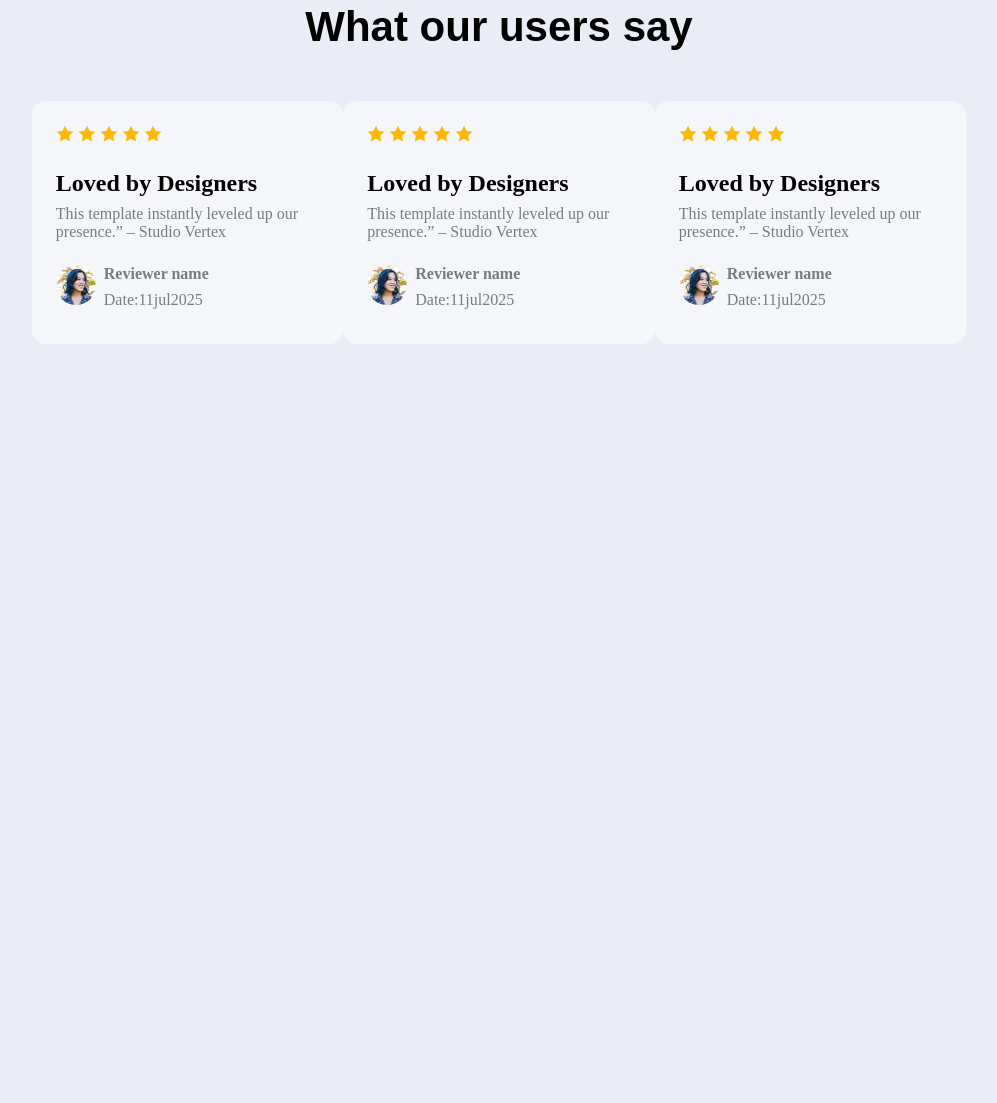
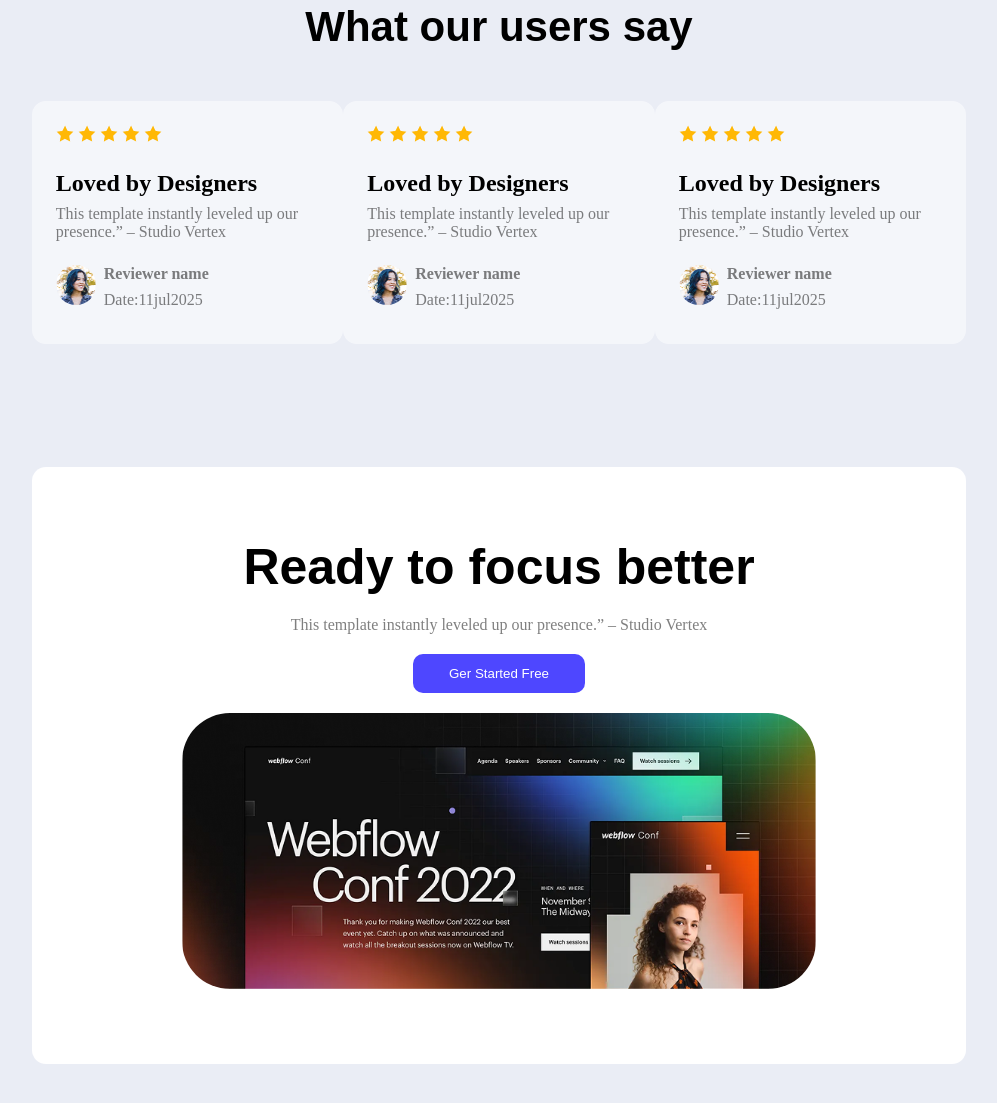
Before and after one commit to sabakdas/assignment-one, a plain HTML site: page index.html in a window 1280 px wide. Shown: the part 1675-2778 px from the top of the page, without its empty margins (141-1138 px from the left). Before the commit the page ends 2142 px from the top, so only its background shows below. Drawn offline with Linux system fonts and the light colour scheme.

Commit message:
ready to focus better section added

```diff
--- a/index.html
+++ b/index.html
@@ -22,7 +22,7 @@
 
     </header>
     <main>
-        <section class="action-title">
+        <section class="section-one">
             <div class="action-area">
              <div class="action-content">
                 <h3 class="raleway-normal">See It in Action</h3>
@@ -32,7 +32,7 @@
                 <img src="B12A01-landing-launchpad/Assets/wc-mini.png" alt="an image">
             </div>
         </section>
-        <section >
+        <section class="section-two">
             <div class="user-area">
                 <h2 class="raleway-normal">Joined Thousands of Productive Users</h2>
                 <div class="user-details inter-normal">
@@ -51,7 +51,7 @@
                 </div>
             </div>
         </section>
-        <section>
+        <section class="section-three">
             <div class="review-area">
                 <div class=" review-title raleway-normal"><h3>What our users say</h3></div>
                 <div class="all-review">
@@ -108,6 +108,14 @@
                 </div>
             </div>
         </section>
+        <section class="section-four">
+            <div class="section-four-area">
+                <h3 class="raleway-normal">Ready to focus better</h3>
+                <p>This template instantly leveled up our presence.” – Studio Vertex</p>
+                <button class="btn-primary">Ger Started Free</button>
+                <img src="B12A01-landing-launchpad/Assets/wc-big.png" alt="this is an pic.">
+            </div>
+        </section>
 
     </main>
     <footer>
--- a/styles.css
+++ b/styles.css
@@ -153,7 +153,7 @@ nav button{
   border:none;
   border-radius: 14px;
   justify-content: space-around;
-  gap: 20px;
+  gap: 40px;
   padding:24px;
   cursor: pointer;
 }
@@ -173,3 +173,29 @@ font-size: 24px;}
   color:rgba(0, 0, 0, 0.5);
   gap: 2px;
 }
+/* section four styles */
+.section-four-area{
+  text-align:center ;
+  margin:0% 13.5% 6.73%;
+  padding:71px 150px ;
+  background-color:white;
+  border-radius: 14px;
+  border:none;
+}
+.section-four-area h3{
+  font-size:50px ;
+  font-weight:bold;
+  margin-bottom: 20px;
+}
+.section-four-area p{
+  margin-bottom: 20px;
+}
+.section-four-area button{
+  margin-bottom: 20px;
+}
+.section-four-area img{
+  width: 100%;
+  height: auto;
+  border-radius:48px ;
+  cursor: pointer;
+}
```
